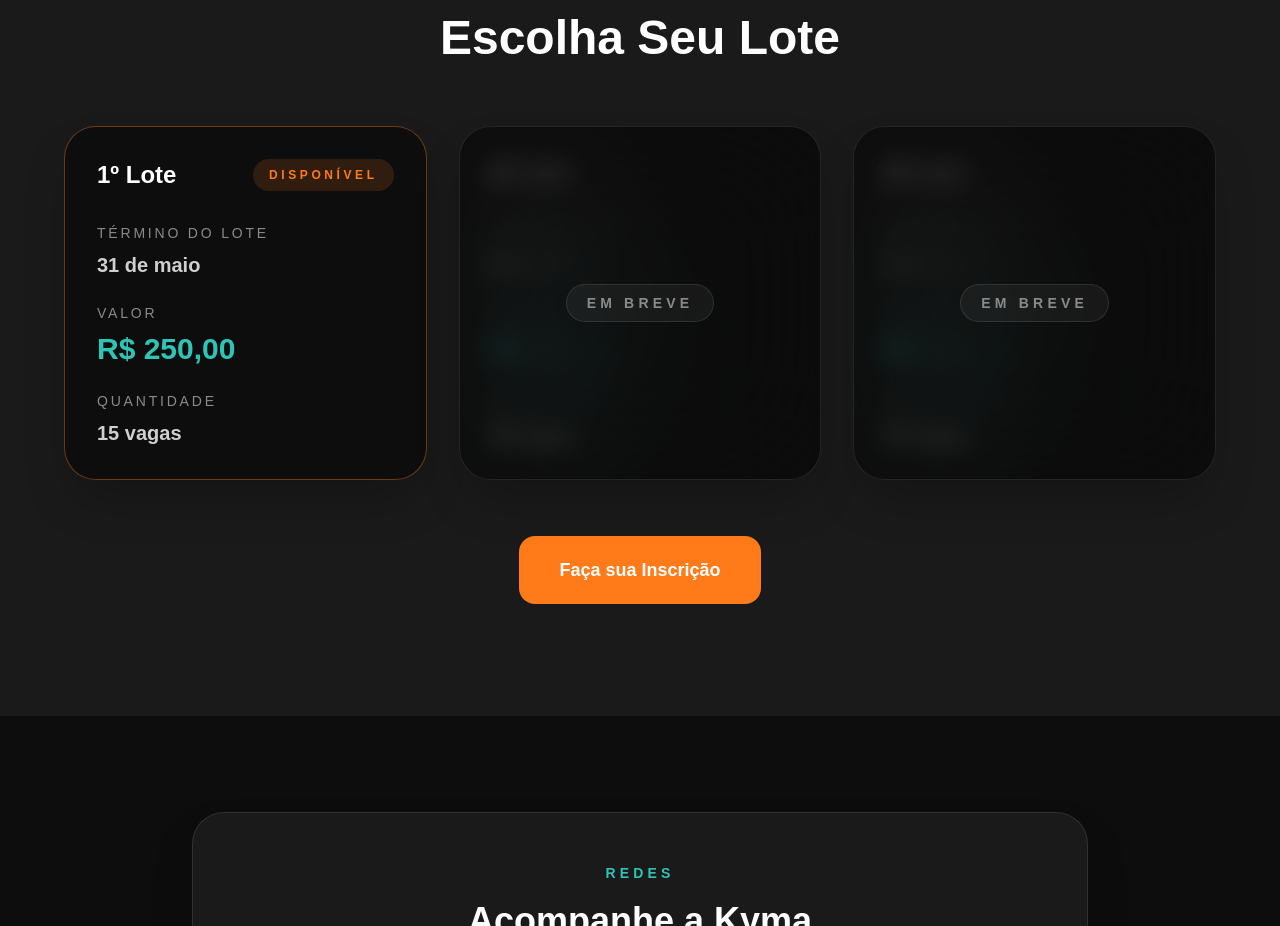
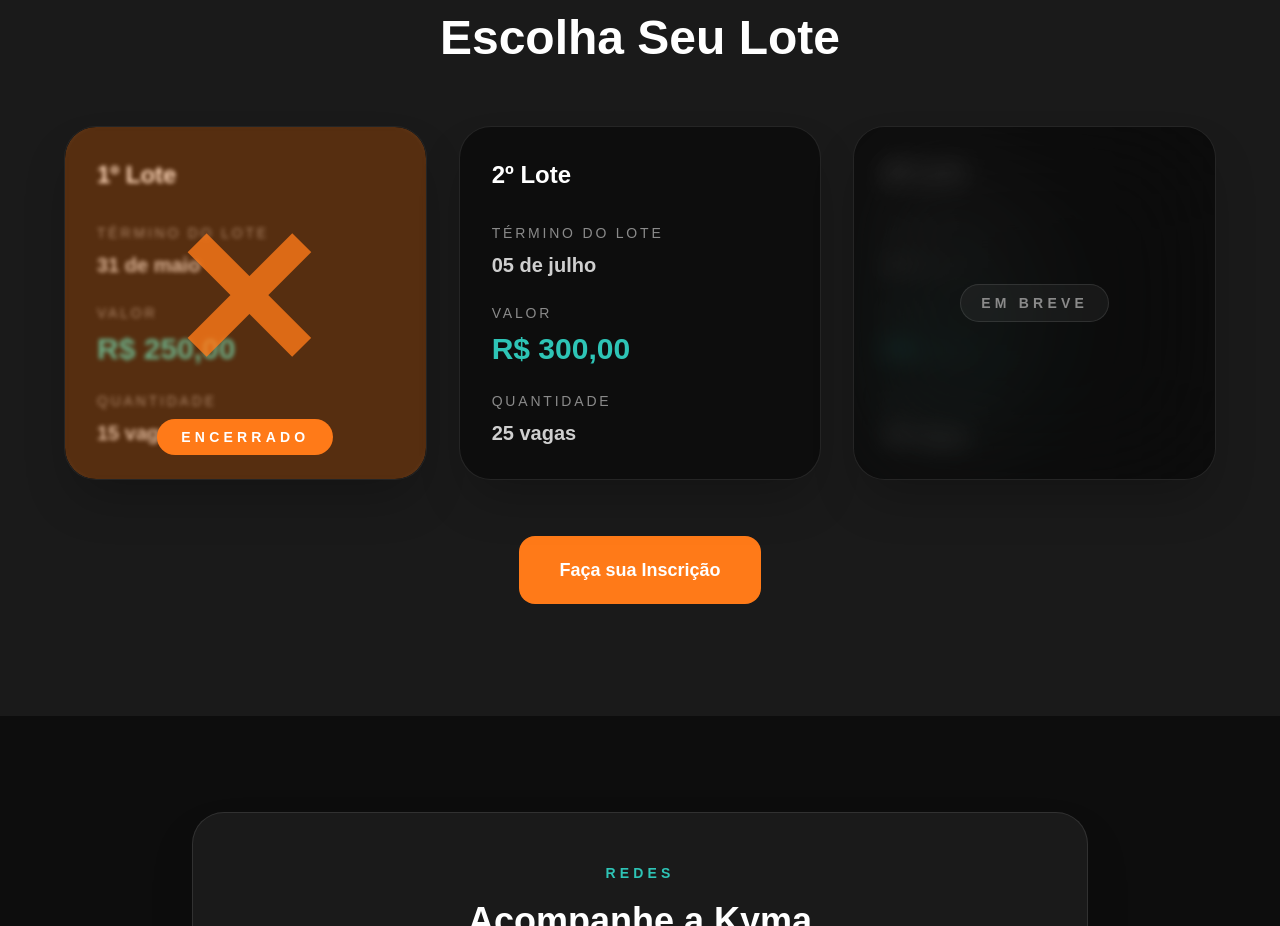
Before and after one commit to yolmat/kyma-mochileiros, a Next.js app: page / in a window 1280 px wide. Shown: the part 2600-3526 px from the top of the page. Built offline with nearby package versions, Linux system fonts and the light colour scheme.

Commit message:
Att lotes

```diff
--- a/app/page.js
+++ b/app/page.js
@@ -254,7 +254,7 @@ function Countdown({ eventDate }) {
                 date="31 de maio"
                 price="R$ 250,00"
                 spots="15 vagas"
-                featured
+                canceled
               />
 
               <LotCard
@@ -262,7 +262,6 @@ function Countdown({ eventDate }) {
                 date="05 de julho"
                 price="R$ 300,00"
                 spots="25 vagas"
-                blurred
               />
 
               <LotCard
@@ -329,7 +328,7 @@ function CountdownCard({ value, label }) {
   )
 }
 
-function LotCard({ title, date, price, spots, featured, blurred }) {
+function LotCard({ title, date, price, spots, featured, blurred, canceled }) {
   return (
     <div
       className={`relative overflow-hidden rounded-[2rem] border p-8 text-left shadow-2xl transition ${featured
@@ -345,9 +344,22 @@ function LotCard({ title, date, price, spots, featured, blurred }) {
         </div>
       )}
 
+      {canceled && (
+        <div className="absolute inset-0 z-10 flex items-center justify-center bg-[#FF7A18]/30 backdrop-blur-[2px]">
+          <span className="text-[12rem] font-black leading-none text-[#FF7A18]/80">
+            ✕
+          </span>
+
+          <div className="absolute bottom-6 left-1/2 -translate-x-1/2 rounded-full bg-[#FF7A18] px-6 py-2 text-sm font-bold uppercase tracking-[0.3em] text-white">
+            Encerrado
+          </div>
+        </div>
+      )}
+
       <div className={blurred ? 'blur-md' : ''}>
         <div className="flex items-center justify-between">
           <h3 className="text-2xl font-black text-white">{title}</h3>
+
           {featured && (
             <span className="rounded-full bg-[#FF7A18]/15 px-4 py-2 text-xs font-bold uppercase tracking-[0.3em] text-[#FF7A18]">
               Disponível
@@ -357,17 +369,25 @@ function LotCard({ title, date, price, spots, featured, blurred }) {
 
         <div className="mt-8 space-y-6">
           <div>
-            <p className="text-sm uppercase tracking-[0.2em] text-[#8A8A8A]">Término do lote</p>
+            <p className="text-sm uppercase tracking-[0.2em] text-[#8A8A8A]">
+              Término do lote
+            </p>
             <p className="mt-2 text-xl font-bold text-[#CFCFCF]">{date}</p>
           </div>
 
           <div>
-            <p className="text-sm uppercase tracking-[0.2em] text-[#8A8A8A]">Valor</p>
-            <p className="mt-2 text-3xl font-black text-[#2EC4B6]">{price}</p>
+            <p className="text-sm uppercase tracking-[0.2em] text-[#8A8A8A]">
+              Valor
+            </p>
+            <p className="mt-2 text-3xl font-black text-[#2EC4B6]">
+              {price}
+            </p>
           </div>
 
           <div>
-            <p className="text-sm uppercase tracking-[0.2em] text-[#8A8A8A]">Quantidade</p>
+            <p className="text-sm uppercase tracking-[0.2em] text-[#8A8A8A]">
+              Quantidade
+            </p>
             <p className="mt-2 text-xl font-bold text-[#CFCFCF]">{spots}</p>
           </div>
         </div>
```
